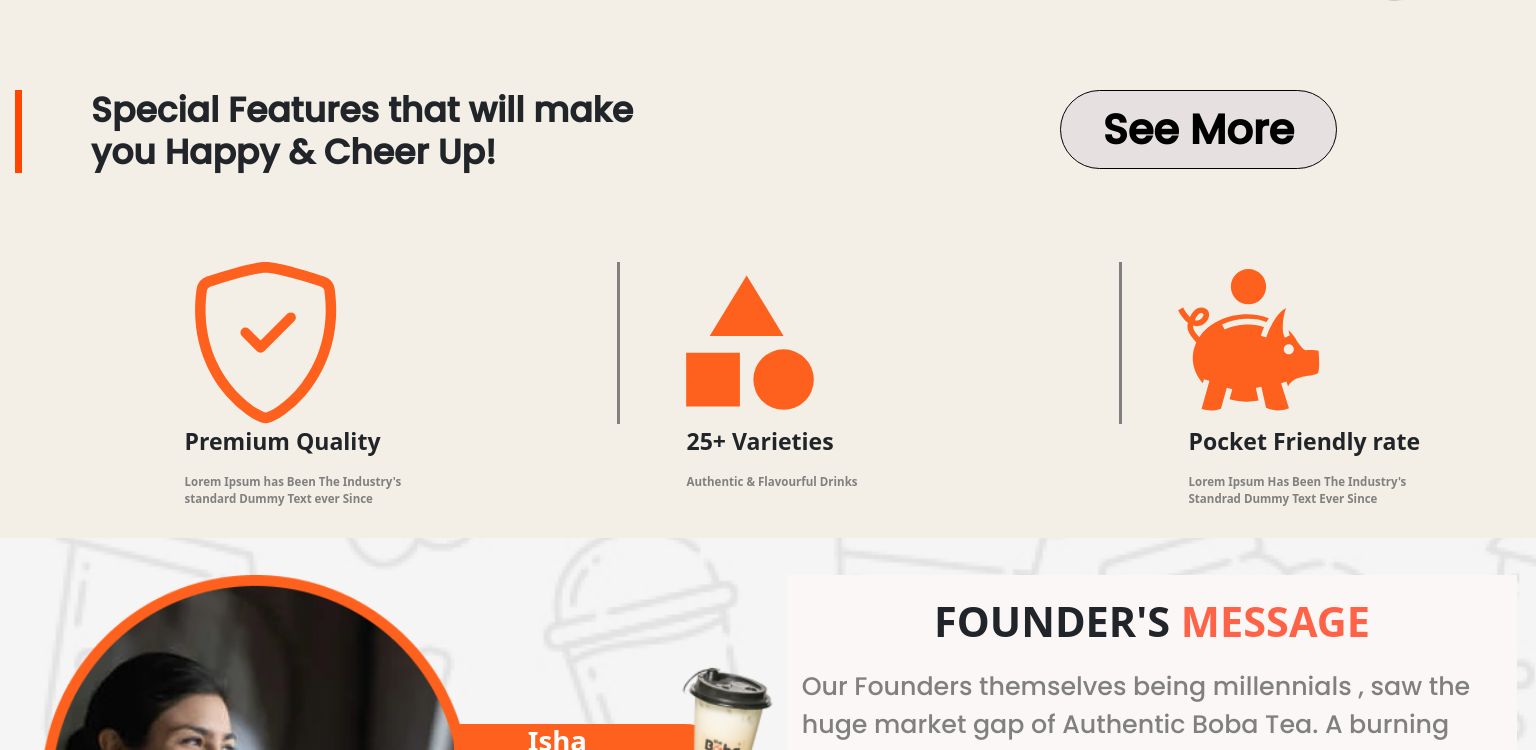
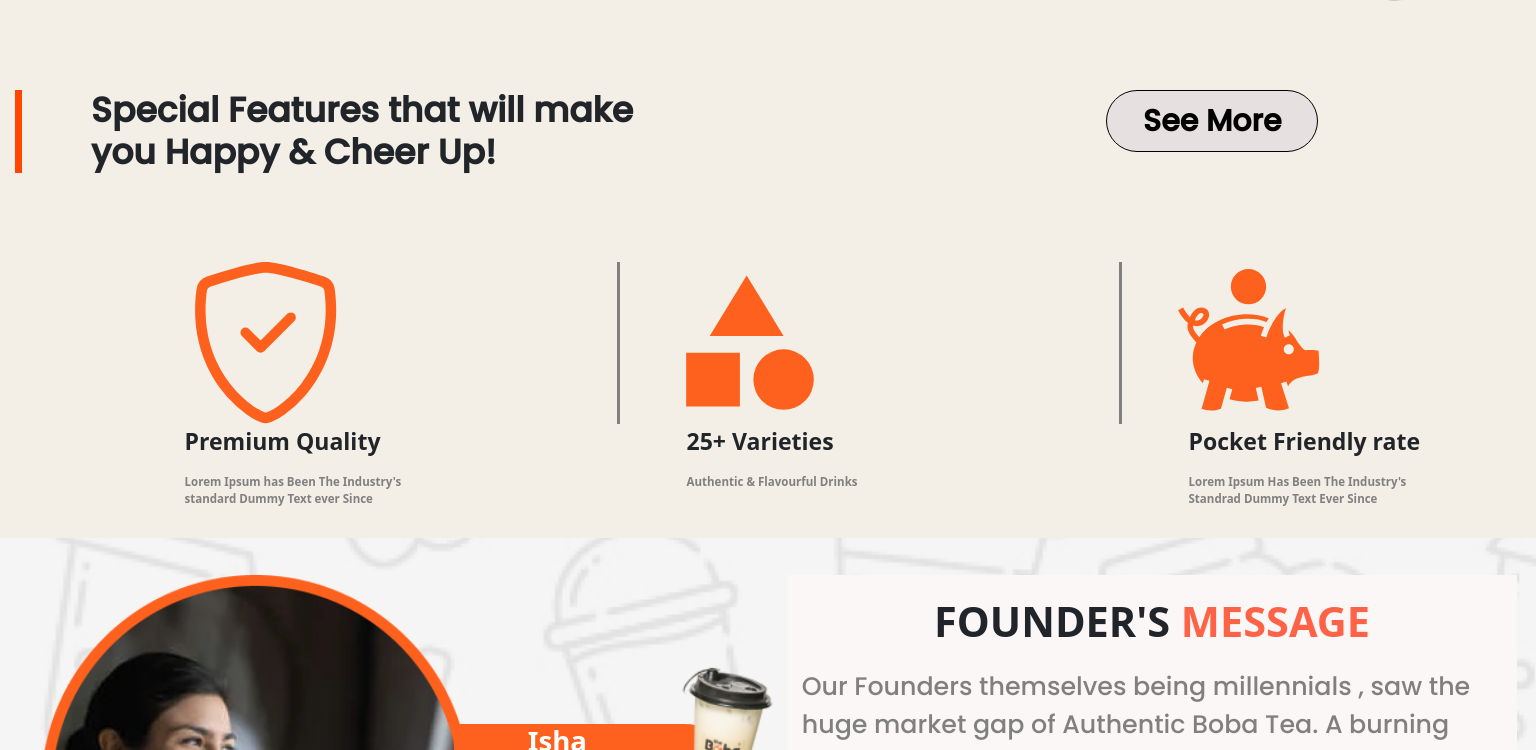
Before and after one commit to devansh-sudo/thebobaway, a React (Create React App) app: page /about in a window 1536 px wide. Shown: the part 874-1624 px from the top of the page. Built offline with nearby package versions, Linux system fonts and the light colour scheme.

Commit message:
about-btn-size-change

```diff
--- a/src/components/AboutUsPage/AboutFeatures.css
+++ b/src/components/AboutUsPage/AboutFeatures.css
@@ -73,7 +73,7 @@ border-radius: 30px;
     background-color: rgb(230, 224, 224);
 }
 .about-button-text{
-    color :red;
+
 font-size: 3vw;
 
 font-weight: bold;
@@ -106,14 +106,39 @@ font-weight: bold;
     }
 
     .about-part-2-button{
-        width: 20vw;
+        width: 18vw;
     }
 
     .about-btn{
 
-        padding: 5px 5px 5px 5px;
-        font-size: small;
+        padding: 5px 1px 5px 1px;
+        font-size: 5px;
         }
+
+
+
+        .about-part-2-button button{
+            border:1px solid black;
+            /* padding: 3vw;
+        padding: 3vw;
+        height: 20px;
+        border-radius: 30px;
+            font-weight: bold;
+            font-size: 2.5vw; */
+            /* margin-top: 20px; */
+            width: 9.2vw;
+            font-weight: 600;
+            font-size: 1.3vw;
+            border-radius: 12vw;
+            background-color: rgb(230, 224, 224);
+        }
+        .about-button-text{
+
+        font-size: 2vw;
+
+        font-weight: bold;
+        }
+
 
 }
 
```
